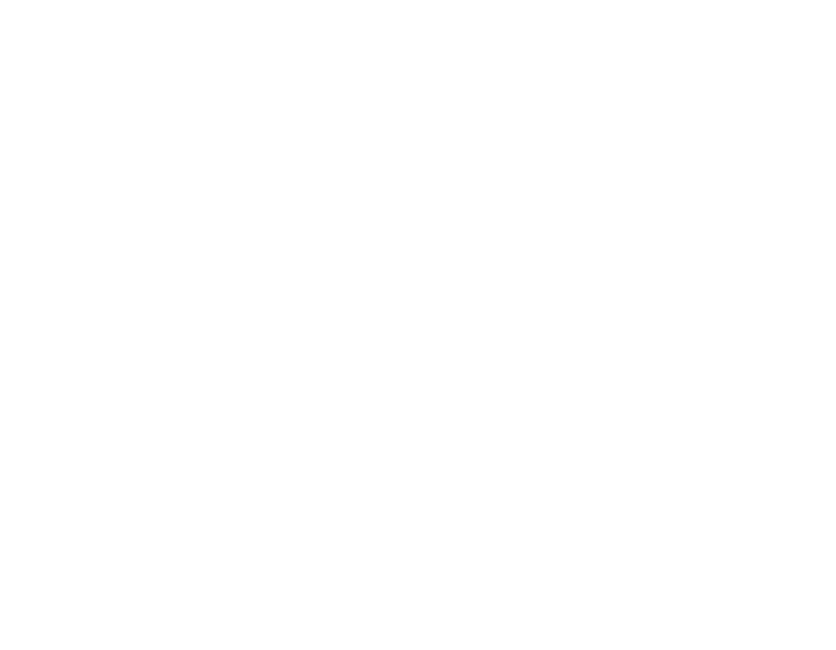
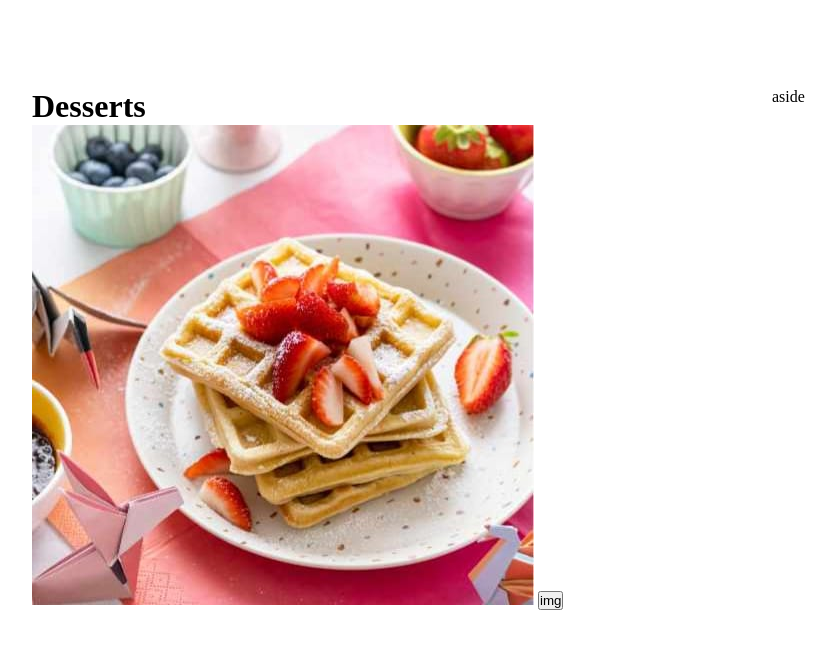
Before and after one commit to DictionaryFrancis/challenge_cakes_list, a plain HTML site: page index.html in a window 1280 px wide. Shown: the whole page, without its empty margins (70-906 px from the left). Drawn offline with Linux system fonts and the light colour scheme.

Commit message:
Adding new html and css features

```diff
--- a/index.html
+++ b/index.html
@@ -14,6 +14,33 @@
 
 <body>
 
+    <div class="container">
+        <main>
+            <div class="main-container">
+                <h1>Desserts</h1>
+                <ul>
+                    <li>
+                        <img src="/assets/images/image-waffle-desktop.jpg" alt="waffle">
+                        <button class="cart">
+                            img
+                        </button>
+                    </li>
+                    <li>
+
+                    </li>
+                    <li>
+
+                    </li>
+                </ul>
+            </div>
+        </main>
+        <aside>
+            <div class="aside-container">
+                aside
+            </div>
+        </aside>
+    </div>
+
 </body>
 
 </html>
--- a/styles.css/global.css
+++ b/styles.css/global.css
@@ -24,3 +24,8 @@
     --Text-Preset-4: 14px/150% var(--font-family);
     --Text-Preset-4-Bold: bold 14px/150% var(--font-family);
 }
+
+body{
+    overflow: hidden;
+    margin: 88px 40px;
+}
--- a/styles.css/index.css
+++ b/styles.css/index.css
@@ -1 +1,3 @@
 @import url(global.css);
+@import url(layout.css);
+@import url(main.css);
--- /dev/null
+++ b/styles.css/layout.css
@@ -0,0 +1,12 @@
+.container{
+    display: grid;
+    grid-template-columns: 65.79% 31.58%;
+    gap: 32px;
+
+    margin: 0 62px;
+    height: 100vh;
+}
+
+main{
+    overflow: auto;
+}
--- /dev/null
+++ b/styles.css/main.css
@@ -0,0 +1,24 @@
+.main-container{
+    display: flex;
+    flex-direction: column;
+    align-items: ;
+}
+
+
+/* Item
+
+/* Auto layout */
+/* display: flex;
+flex-direction: column;
+align-items: flex-start;
+padding: 0px;
+gap: 16px;
+
+width: 250.67px;
+height: 347px;
+
+
+/* Inside auto layout */
+/* flex: none;
+order: 0;
+flex-grow: 1; */
```
